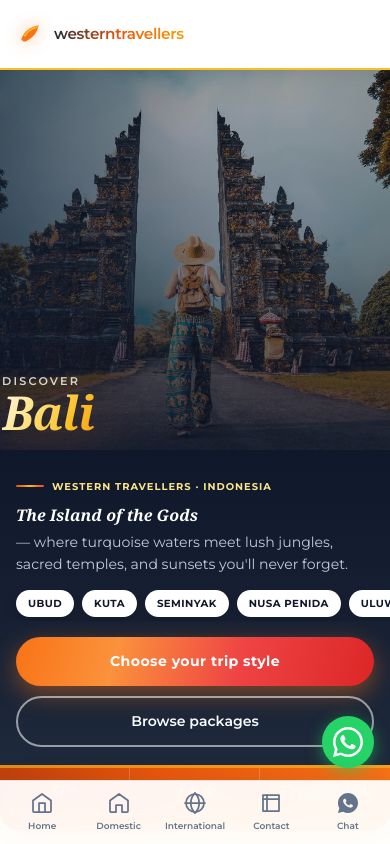
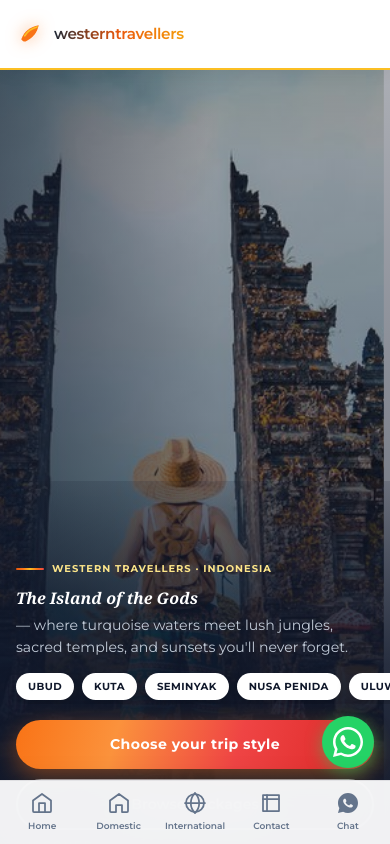
Before and after one commit to yashaswiniWesterntravellers/website, a Next.js app: page /balii in a window 390 px wide. Shown: the top 844 px of the page. Built offline with nearby package versions, Linux system fonts and the light colour scheme.

Commit message:
Update project

```diff
--- a/app/balii/Balii.module.css
+++ b/app/balii/Balii.module.css
@@ -937,32 +937,38 @@
   }
 
   .pageHero {
-    min-height: unset;
+    position: relative;
+    min-height: 100svh;
     display: flex;
     flex-direction: column;
-    justify-content: flex-start;
-    border-radius: 0 0 20px 20px;
+    justify-content: flex-end;
+    border-radius: 0;
     overflow: hidden;
   }
 
   .pageHeroMedia {
-    position: relative;
-    inset: unset;
-    flex: 0 0 auto;
-    width: calc(100% + 28px);
+    position: absolute;
+    inset: 0;
+    width: 100%;
     max-width: none;
-    margin-left: -14px;
-    margin-right: -14px;
-    height: 380px;
-    min-height: 380px;
+    height: 100%;
+    min-height: 100svh;
+    margin: 0;
     pointer-events: none;
   }
 
   .pageHeroBg {
+    left: -14px;
+    width: calc(100% + 28px);
     object-position: center 38%;
     transform: scale(1.04);
-    width: 100%;
     height: 100%;
+  }
+
+  .pageHeroOverlay,
+  .pageHeroDiagonal {
+    left: -14px;
+    width: calc(100% + 28px);
   }
 
   .pageHeroOverlay {
@@ -1013,13 +1019,25 @@
 
   .pageHeroInner {
     position: relative;
-    z-index: 1;
+    z-index: 2;
     width: 100%;
     max-width: none;
     margin: 0;
-    padding: 20px 16px 18px;
-    background: linear-gradient(180deg, #0f172a 0%, #1e293b 100%);
+    padding: calc(72px + env(safe-area-inset-top, 0px)) 16px 18px;
+    background: linear-gradient(
+      180deg,
+      rgba(15, 23, 42, 0.15) 0%,
+      rgba(15, 23, 42, 0.72) 50%,
+      rgba(15, 23, 42, 0.95) 100%
+    );
     animation: none;
+  }
+
+  .pageHeroStatsBar,
+  .pageHeroTicker {
+    position: relative;
+    z-index: 2;
+    flex-shrink: 0;
   }
 
   .pageHeroTitle {
--- a/app/home-page/HeroSection/HeroSection.module.css
+++ b/app/home-page/HeroSection/HeroSection.module.css
@@ -821,28 +821,28 @@
   }
 }
 
-/* Mobile home hero — image zone 380px tall (matches Bali) */
+/* Mobile home hero — full screen */
 @media (max-width: 767px) {
   .container {
-    --hero-mobile-image-zone: 380px;
     --hero-mobile-quote-h: 48px;
-    height: calc(var(--hero-mobile-image-zone) + var(--hero-mobile-quote-h));
-    min-height: unset;
-    max-height: none;
+    height: 100svh;
+    min-height: 100svh;
+    max-height: 100svh;
+    display: flex;
+    flex-direction: column;
     background: #0f172a;
-    border-radius: 0 0 20px 20px;
+    border-radius: 0;
     box-shadow: none;
     overflow: hidden;
   }
 
   .heroBg {
-    top: 0;
+    inset: 0;
     left: -14px;
     right: auto;
-    bottom: auto;
     width: calc(100% + 28px) !important;
-    height: var(--hero-mobile-image-zone) !important;
-    min-height: 380px;
+    height: 100% !important;
+    min-height: 100%;
     animation: none;
     transform: scale(1.04);
     object-position: center 38%;
@@ -850,13 +850,12 @@
 
   .overlay,
   .ambientGlow {
-    top: 0;
+    inset: 0;
     left: -14px;
     right: auto;
-    bottom: auto;
     width: calc(100% + 28px);
-    height: var(--hero-mobile-image-zone);
-    min-height: 380px;
+    height: 100%;
+    min-height: 100%;
   }
 
   .glowOrb1 {
@@ -879,11 +878,11 @@
   .heroLayout {
     position: relative;
     z-index: 3;
-    flex: none;
+    flex: 1;
     width: 100%;
-    height: var(--hero-mobile-image-zone);
-    min-height: var(--hero-mobile-image-zone);
-    max-height: var(--hero-mobile-image-zone);
+    height: auto;
+    min-height: 0;
+    max-height: none;
     padding: calc(52px + env(safe-area-inset-top, 0px)) 12px 10px;
     align-items: center;
     justify-content: center;
```
